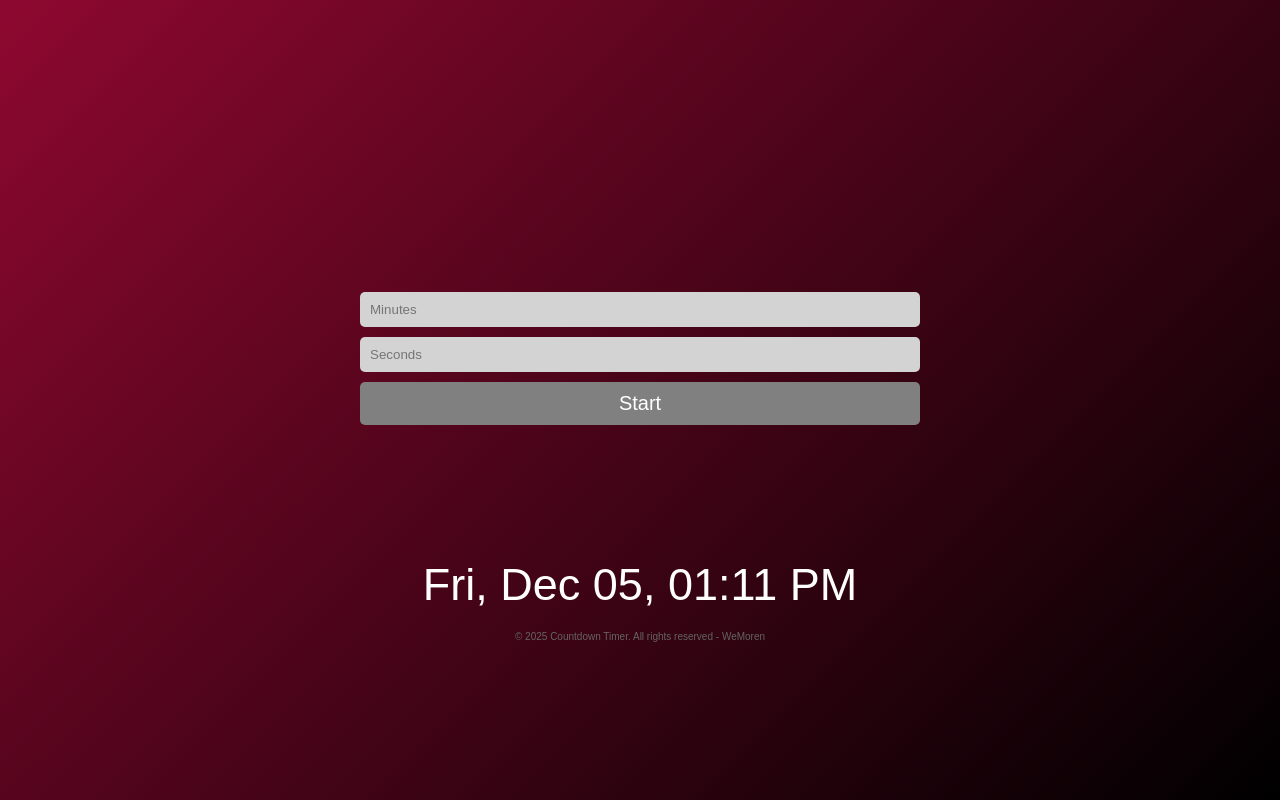
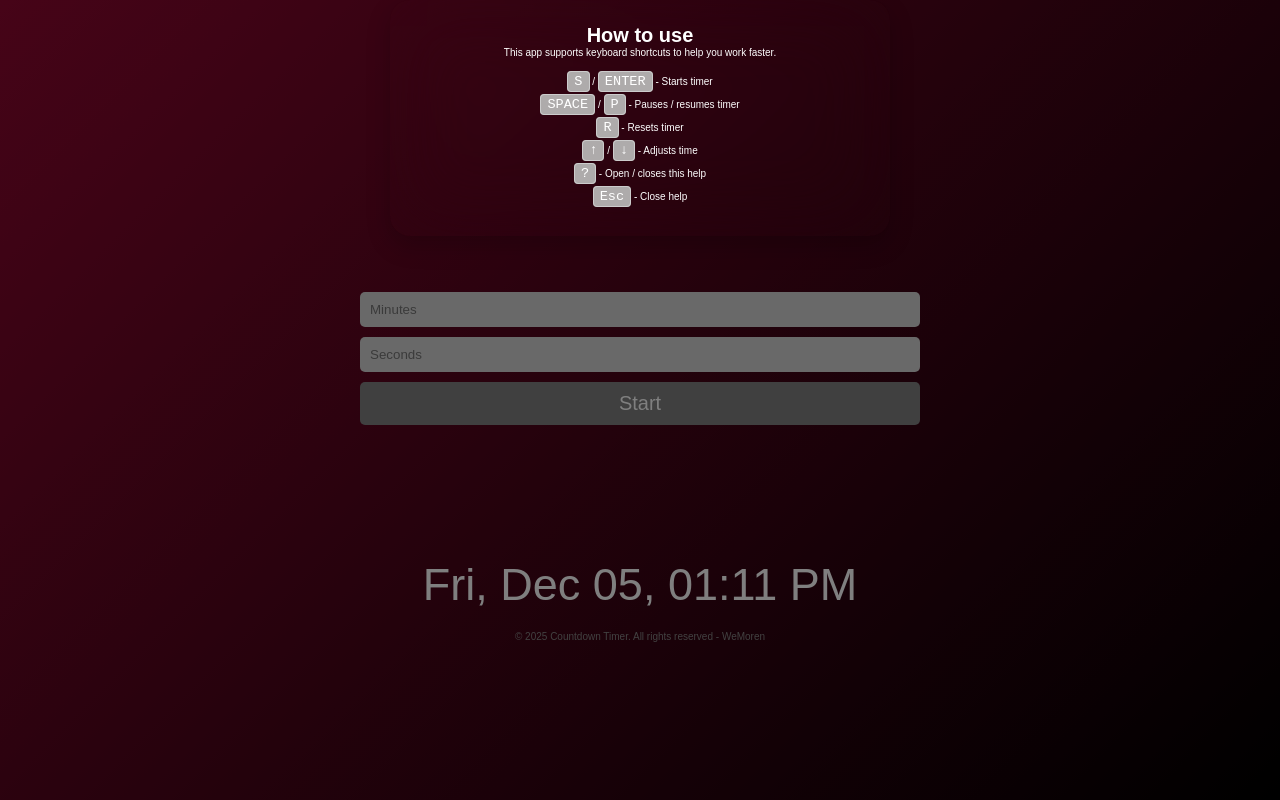
Before and after one commit to WeMoren/CountdownTimer, a React (Vite) app: page / in a window 1280 px wide. Built offline with nearby package versions, Linux system fonts and the light colour scheme.

Commit message:
added help modal for seamless UX

```diff
--- a/src/App.jsx
+++ b/src/App.jsx
@@ -2,6 +2,7 @@ import React from "react";
 import { useState, useEffect } from "react";
 import CountdownTimer from "./Components/CountdownTimer";
 import Clock from "./Components/Clock";
+import HelpModal from "./Components/HelpModal";
 import "./App.css";
 
 const colors = [
@@ -47,7 +48,7 @@ const App = () => {
         transition: "background 1.5s ease-in-out",
       }}
     >
-      <h2></h2>
+      {/* <HelpModal /> */}
       <CountdownTimer />
       <Clock />
     </div>
--- a/src/Components/Clock.css
+++ b/src/Components/Clock.css
@@ -10,7 +10,7 @@
 
 .weblink {
   margin-top: 20px;
-  color: #656464;
+  color: #848383;
   font-size: 10px;
 }
 
--- a/src/Components/CountdownTimer.css
+++ b/src/Components/CountdownTimer.css
@@ -6,6 +6,14 @@
   gap: 10px;
   place-content: center;
   justify-items: center;
+}
+
+.help {
+  font-size: 25px;
+  position: absolute;
+  top: 2%;
+  right: 20px;
+  cursor: pointer;
 }
 
 .input-btn-container {
--- a/src/Components/CountdownTimer.jsx
+++ b/src/Components/CountdownTimer.jsx
@@ -1,5 +1,6 @@
 import React from "react";
 import { useState, useEffect, useRef } from "react";
+import HelpModal from "./HelpModal"
 import "./CountdownTimer.css";
 const CountdownTimer = () => {
   const [minutes, setMinutes] = useState("");
@@ -8,6 +9,8 @@ const CountdownTimer = () => {
   const [isRunning, setIsRunning] = useState(false);
   const [showInput, setShowInput] = useState(true);
   const [initialTime, setInitialTime] = useState(0);
+  const [showHelp, setShowHelp] = useState(true);
+  const [modalVisible, setModalVisible] = useState(true)
   const timerRef = useRef(null);
 
   // UseEffect to handle countdown
@@ -16,7 +19,7 @@ const CountdownTimer = () => {
       timerRef.current = setInterval(() => {
         setTimeLeft((prev) => prev - 1);
       }, 1000);
-      //       setShowInput(false); // Hides input field when timer starts
+      //      setShowInput(false); // Hides input field when timer starts
     }
 
     return () => clearInterval(timerRef.current);
@@ -26,6 +29,8 @@ const CountdownTimer = () => {
   const handleStart = () => {
     setTimeLeft(minutes * 60 + seconds); //minutes converted to seconds
     setIsRunning(true); //starting the countdown
+    setShowHelp(false)
+    setModalVisible(false)
   };
 
   //Resetting the timer
@@ -36,6 +41,7 @@ const CountdownTimer = () => {
     setMinutes("");
     setSeconds("");
     setShowInput(true); //show input fields again
+
   };
 
   //useEffect to handle keyboard shortcuts
@@ -43,7 +49,8 @@ const CountdownTimer = () => {
     // If user is typing into input, ignore shortcuts
     const handleKey = (e) => {
       const key = e.key.toLowerCase();
-
+if (key === "?" || key === "/") setShowHelp((show) => !show);
+if (key === "escape") setShowHelp(false);
       if (
         document.activeElement.tagName === "INPUT" &&
         e.key !== "Enter" &&
@@ -95,13 +102,6 @@ const CountdownTimer = () => {
     return () => window.removeEventListener("keydown", handleKey);
   });
 
-  //   useEffect(() => {
-  //     if (isRunning) {
-  //       const element = document.documentElement;
-  //       element.requestFullscreen?.();
-  //     }
-  //   }, [isRunning]);
-
   const formatTime = (seconds) => {
     const hrs = Math.floor(seconds / 3600);
     const mins = Math.floor((seconds % 3600) / 60);
@@ -113,21 +113,19 @@ const CountdownTimer = () => {
       .padStart(2, "0")}:${secs.toString().padStart(2, "0")}`;
   };
 
-  //   const useFullScreen = () => {
-  //     const element = document.documentElement;
-  //     if (element.requestFullscreen) {
-  //       element.requestFullscreen();
-  //     } else if (element.webkitRequestFullscreen) {
-  //       element.webkitRequestFullscreen();
-  //     } else if (element.msRequestFullscreen) {
-  //       element.msRequestFullscreen();
-  //     }
-  //   };
-
-  //   useFullScreen();
-
   return (
     <div className="container">
+
+     {/* Help modal */}
+      {modalVisible && (
+        <HelpModal
+          onClose={() => {
+            setShowHelp(false);
+            setTimeout(() => setModalVisible(false), 300);
+          }}
+          show={showHelp}
+        />
+      )}
       {/* Displaying countdown or TIME UP!*/}
 
       {timeLeft > 0 ? (
@@ -138,11 +136,14 @@ const CountdownTimer = () => {
       ) : isRunning ? (
         // if time is zero but timer was running, show TIME UP in red
         <h1 className="pulse-effect">TIME UP!</h1>
-      ) : showInput ? (
-        // show input fields before time starts
+      ) : (
+
+
+
         <div className="input-btn-container">
           <input
             type="number"
+            min={1}
             placeholder="Minutes"
             value={minutes}
             onChange={(e) => setMinutes(Number(e.target.value))}
@@ -151,6 +152,7 @@ const CountdownTimer = () => {
           {/* second input */}
           <input
             type="number"
+            min={1}
             placeholder="Seconds"
             value={seconds}
             onChange={(e) => setSeconds(Number(e.target.value))}
@@ -159,10 +161,11 @@ const CountdownTimer = () => {
           {/* Start button */}
           <button onClick={handleStart}>Start</button>
         </div>
-      ) : null}
 
-      {/* Reset button to show only after timer starts */}
-      {!showInput && <button onClick={handleReset}>Reset</button>}
+      ) }
+
+
+
     </div>
   );
 };
--- /dev/null
+++ b/src/Components/HelpModal.css
@@ -0,0 +1,84 @@
+.help-modal-overlay {
+  position: fixed;
+top:0;
+left:0;
+width:100%;
+height:100%;
+opacity:0;
+pointer-events:none;
+transition:opacity 0.3s ease;
+  background: rgba(0, 0, 0, 0.5);
+  display: flex;
+  align-items: flex-start;
+  justify-content:center;
+  z-index: 1000;
+}
+
+/* Slide-down when active*/
+.help-modal-overlay.slide-down{
+       opacity:1;
+       pointer-events:all;
+}
+
+.help-modal-overlay.slide-up{
+       opacity:0;
+       pointer-events:none;
+}
+
+
+.modal {
+  background: transparent;
+  backdrop-filter:blur(40px);
+  padding: 1.5rem;
+  width: 90%;
+  max-width: 500px;
+  box-shadow: 0 10px 25px rgba(0, 0, 0, 0.2);
+  border-radius:20px;
+  transform:translateY(-50px);
+  transition:transform 0.3s ease;
+}
+
+
+/*Slide down effect*/
+
+.help-modal-overlay.slide-down .modal{
+transform:translateY(0);
+}
+
+.help-modal-overlay.slide-up .modal{
+transform:translateY(-50px);
+}
+
+
+.modal h2 {
+  font-size: 20px;
+}
+
+.modal > p,
+li {
+  font-size: 10px;
+}
+
+.close-btn {
+  cursor: pointer;
+}
+
+.shortcuts {
+  display: grid;
+  margin-top: 1rem;
+  padding-left: 0;
+  list-style: none;
+}
+
+.shortcuts li {
+  margin-bottom: 0.5rem;
+  list-style: none;
+}
+
+kbd {
+  background: #aeabab;
+  padding: 2px 6px;
+  border-radius: 4px;
+  font-size: 0.85rem;
+  border: 1px solid #ccc;
+}
--- /dev/null
+++ b/src/Components/HelpModal.jsx
@@ -0,0 +1,24 @@
+import React from "react";
+import "./HelpModal.css";
+
+const HelpModal = ({ onClose, show }) => {
+  return (
+    <div className={`help-modal-overlay ${show ? "slide-down" : "slide-up"}`} onClick={onClose}>
+      <div className="modal" onClick={(e) => e.stopPropagation()}>
+        <h2>How to use</h2>
+        <p>This app supports keyboard shortcuts to help you work faster.</p>
+
+        <ul className="shortcuts">
+          <li><kbd>S</kbd> / <kbd>ENTER</kbd> - Starts timer</li>
+          <li><kbd>SPACE</kbd> / <kbd>P</kbd> - Pauses / resumes timer</li>
+          <li><kbd>R</kbd> - Resets timer</li>
+          <li><kbd>↑</kbd> / <kbd>↓</kbd> - Adjusts time</li>
+          <li><kbd>?</kbd>  - Open / closes this help</li>
+          <li><kbd>Esc</kbd> - Close help</li>
+        </ul>
+      </div>
+    </div>
+  );
+};
+
+export default HelpModal;
```
